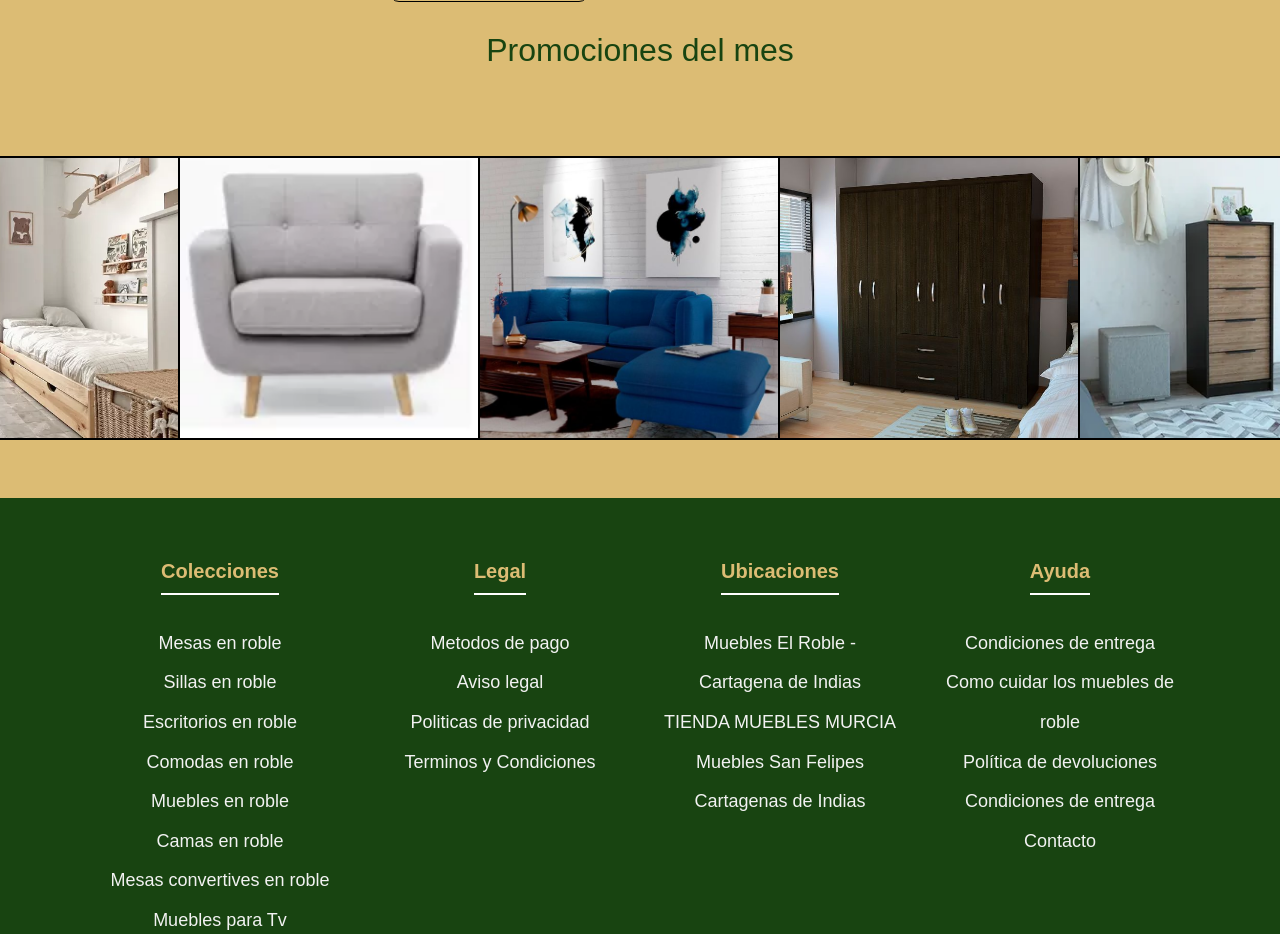
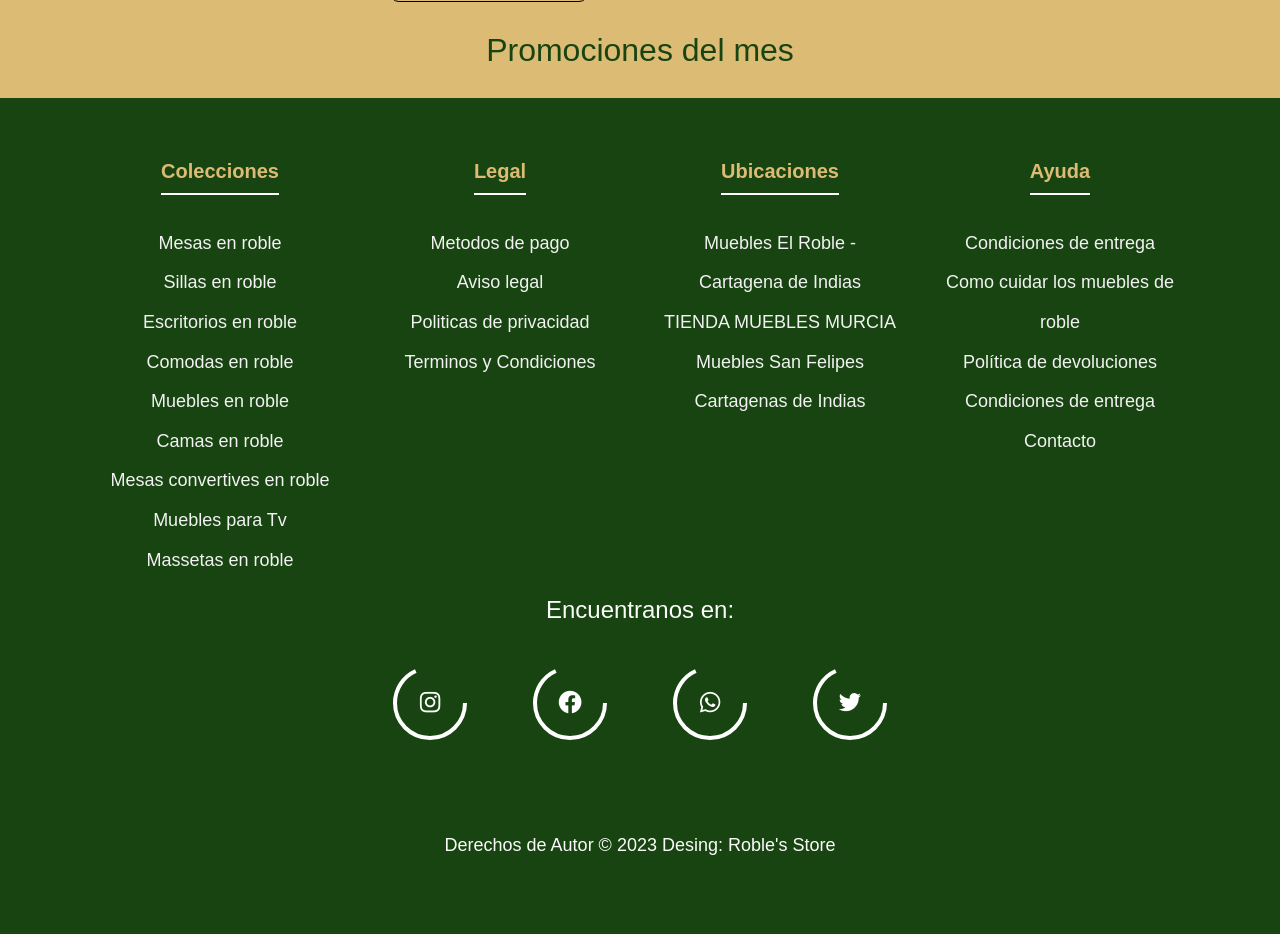
Before and after one commit to 11julio11/roble_store, a PHP site: page / in a window 1280 px wide. Shown: the part 1667-2601 px from the top of the page. Run offline with PHP 8.4, Linux system fonts and the light colour scheme.

Commit message:
eliminacion del carrusel 17/11/23

```diff
--- a/css/index.css
+++ b/css/index.css
@@ -440,36 +440,6 @@ footer {
 }
 
 /*estilos para productos del mes*/
-.carrusel {
-  height: 50vh;
-  display: flex;
-  align-items: center;
-}
-
-.carrusel-items {
-  display: flex;
-  overflow-x: hidden;
-  overflow-y: hidden;
-  padding: 39px 0px;
-}
-
-.carrusel-item {
-  min-width: 300px;
-  max-width: 300px;
-  height: 280px;
-  outline: 2px solid black;
-  cursor: pointer;
-}
-
-.carrusel-item img {
-  width: 100%;
-  height: 100%;
-  object-fit: cover;
-}
-
-.carrusel-item:hover {
-  transform: scale(1.2);
-}
 
 
 
--- a/index.html
+++ b/index.html
@@ -173,53 +173,7 @@
 </section>
 <h2 style="text-align: center">Promociones del mes</h2>
 
-<div class="carrusel">
-  <div class="carrusel-items">
-    <div class="carrusel-item">
-      <img src="img/armario-de-roble-natural_9062237.jpg" alt="" />
-    </div>
-    <div class="carrusel-item">
-      <img src="img/asientosolo.jpg" alt="" />
-      <p></p>
-    </div>
-    <div class="carrusel-item">
-      <img src="img/asiento reclinable.jpg" alt="" />
-    </div>
-    <div class="carrusel-item">
-      <img src="img/Comoda.jpg" alt="" />
-    </div>
-    <div class="carrusel-item">
-      <img src="img/cama nido.png" alt="" />
-    </div>
-    <div class="carrusel-item">
-      <img src="img/sillon.png" alt="" />
-    </div>
-    <div class="carrusel-item">
-      <img src="img/sofa classic.jpg" alt="" />
-    </div>
-    <div class="carrusel-item">
-      <img src="img/closet biriloche.png" alt="" />
-    </div>
-    <div class="carrusel-item">
-      <img src="img/comoda 5 cajones.png" alt="" />
-    </div>
-    <div class="carrusel-item">
-      <img src="img/base de cama doble.png" alt="" />
-    </div>
-    <div class="carrusel-item">
-      <img src="img/Mesas-auxiliares-de-salón.jpg" alt="" />
-    </div>
-    <div class="carrusel-item">
-      <img src="img/bancogris.jpg" alt="" />
-    </div>
-    <div class="carrusel-item">
-      <img src="img/Biblioteca.jpg" alt="">
-    </div>
-    <div class="carrusel-item">
-      <img src="img/mueble tv.png" alt="">
-    </div>
-  </div>
-</div>
+
 
 
 
--- a/scripts.js
+++ b/scripts.js
@@ -298,32 +298,3 @@ document.addEventListener("DOMContentLoaded", function () {
 
 
 //funconamiemto del carrusel automatico
-const carrusel = document.querySelector(".carrusel-items");
-
-let maxScrollLeft = carrusel.scrollWidth - carrusel.clientWidth;
-let intervalo = null;
-let step = 2;
-const start = () => {
-  intervalo = setInterval(function () {
-    carrusel.scrollLeft = carrusel.scrollLeft + step;
-    if (carrusel.scrollLeft === maxScrollLeft) {
-      step = step * -1;
-    } else if (carrusel.scrollLeft === 0) {
-      step = step * -1;
-    }
-  }, 10);
-};
-
-const stop = () => {
-  clearInterval(intervalo);
-};
-
-carrusel.addEventListener("mouseover", () => {
-  stop();
-});
-
-carrusel.addEventListener("mouseout", () => {
-  start();
-});
-
-start();
```
